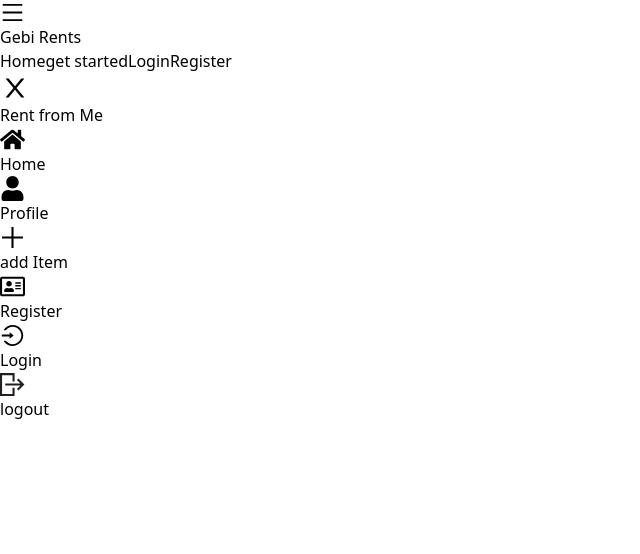
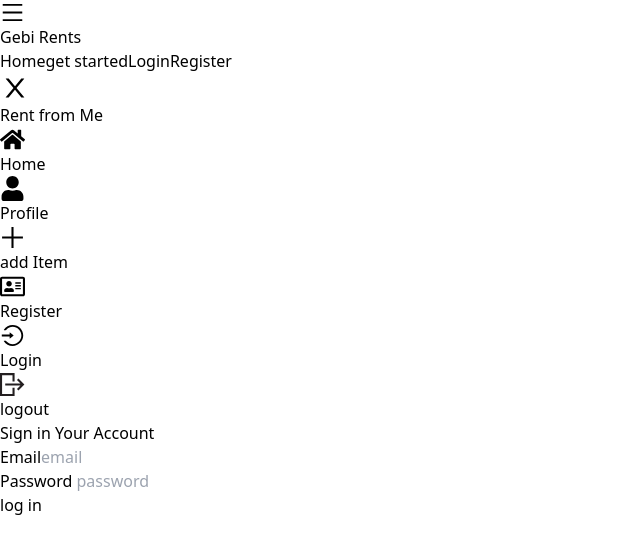
Before and after one commit to Rent-From-Mee/rent-from-me, a React (Vite) app in the folder Rent-From-Me-App/: page /login in a window 1280 px wide. Shown: the top 554 px of the page, without its empty margins (0-640 px from the left). Built offline with nearby package versions, Linux system fonts and the light colour scheme; no server answers.

Commit message:
I added  react-toastfy message notification and owner login

```diff
--- a/Rent-From-Me-App/package.json
+++ b/Rent-From-Me-App/package.json
@@ -12,11 +12,13 @@
   "dependencies": {
     "@reduxjs/toolkit": "^1.9.5",
     "formik": "^2.4.2",
+    "js-cookie": "^3.0.5",
     "react": "^18.2.0",
     "react-dom": "^18.2.0",
     "react-icons": "^4.10.1",
     "react-redux": "^8.1.1",
     "react-router-dom": "^6.14.1",
+    "react-toastify": "^9.1.3",
     "yup": "^1.2.0"
   },
   "devDependencies": {
--- a/Rent-From-Me-App/src/App.jsx
+++ b/Rent-From-Me-App/src/App.jsx
@@ -2,35 +2,34 @@ import { Route,Routes,useLocation } from "react-router-dom"
 import NavBar from "./Components/NavBar/NavBar"
 import OwnerRegistration from "./Forms/OwnerRegistration"
 import Hero, {} from './Components/NavBar/Hero'
+import Login from './Forms/Login'
+import {ToastContainer,toast} from 'react-toastify'
+
+import 'react-toastify/dist/ReactToastify.css';
 
 
-
+// toast.configure()
 function App() {
   const location  = useLocation()
 
 
   return (
     <>
-    {/* <NavBar/> */}
-    {/* <OwnerRegistration /> */}
     {location.pathname === '/' ?(
       <>
       <NavBar/>
       <Hero/>
-      {/* <Hero/> */}
-
-
       </>
-
       ):(<>
           <NavBar/>
         <Routes>
-
-        <Route path='/'element={<NavBar/>}></Route>
-        <Route path='/register'element={<OwnerRegistration/>}></Route>
+             <Route path='/'element={<NavBar/>}></Route>
+             <Route path='/register'element={<OwnerRegistration/>}></Route>
+             <Route path='/login'element={<Login/>}></Route>
         </Routes>
       </>
         )}
+    <ToastContainer/>
     </>
   )
 }
--- a/Rent-From-Me-App/src/Forms/Login.jsx
+++ b/Rent-From-Me-App/src/Forms/Login.jsx
@@ -1,8 +1,41 @@
+import {Form,Field ,ErrorMessage, Formik} from 'formik'
+import*  as Yup from 'yup'
+import { useEffect } from 'react'
+import {useOwnerLoginMutation,useFetchUserQuery} from '../Store/Api/Auth'
+
 function Login(){
+    const [ownerLogin,{error = {},isSuccess}]  = useOwnerLoginMutation()
+    const {data:users = {} } = useFetchUserQuery()
+    const initialValues ={
+        email: '',
+        password:''
+
+    }
+    const validationSchema = Yup.object({
+        email:Yup.string().required("Email is Required"),
+        password: Yup.string().required("Password is Required")
+
+    })
+    const handleSubmit = (values,{resetForm})=>{
+     ownerLogin({
+        email:values.email,
+        password:values.password
+     })
+     resetForm()
+
+    }
+
+
     return(
         <div className="block bg-white flex justify-center items-center mt-8 max-w-md mx-auto md:w-3/4 lg:w-1/2">
+           <Formik
+           initialValues={initialValues }
+           validationSchema = {validationSchema}
+           onSubmit = {handleSubmit}
 
-            <form className="bg-white p-10 shadow-lg rounded-sm">
+           >
+
+            <Form className="bg-white p-10 shadow-lg rounded-sm">
 
                 <div className="mb-3">
                 <h3 className=" text-2xl mb-4 font-medium text-gray-900 dark:text-gray-900 ">Sign in Your Account </h3>
@@ -10,16 +43,19 @@ function Login(){
 
                 <div className="mb-3">
                     <label className="block mb-4 text-sm font-medium md:text-xl text-gray-700 dark:text-white">Email</label>
-                    <input type="text" id="email" placeholder="email" className="bg-gray-100 border border-gray-400 text-gray-900 shadow-sm text-md focus:outline-blue-500 block w-96 p-3"></input>
+                    <Field type="text" id="email"name = 'email' placeholder="email" className="bg-gray-100 border border-gray-400 text-gray-900 shadow-sm text-md focus:outline-blue-500 block w-96 p-3"></Field>
+                    <ErrorMessage name="email" component="div" className="text-red-500 " />
                 </div>
 
                 <div className="mb-3">
                     <label className="block mb-4 text-sm font-medium md:text-xl text-gray-700 dark:text-white">Password </label>
-                    <input type="password" id="password" placeholder="password" className="shadow-sm bg-gray-100 border border-gray-400 text-gray-900 text-md focus:outline-blue-500 block w-96 p-3"></input>
+                    <Field type="password" name = 'password' id="password" placeholder="password" className="shadow-sm bg-gray-100 border border-gray-400 text-gray-900 text-md focus:outline-blue-500 block w-96 p-3"></Field>
+                    <ErrorMessage name="password" component="div" className="text-red-500" />
                 </div>
 
                     <button type="submit" className="text-white bg-blue-500 hover:bg-blue-800 focus:ring-4 focus:outline-none focus:ring-blue-300 font-medium rounded-sm text-sm w-96 px-5 py-3 text-center dark:bg-blue-600 dark:hover:bg-blue-800 dark:focus:ring-blue-900">log in</button>
-            </form>
+            </Form>
+           </Formik>
         </div>
     )
 }
--- a/Rent-From-Me-App/src/Forms/OwnerRegistration.jsx
+++ b/Rent-From-Me-App/src/Forms/OwnerRegistration.jsx
@@ -1,9 +1,16 @@
 import {Formik , Form,Field,ErrorMessage} from 'formik'
 import { useEffect } from 'react';
+import { useNavigate } from 'react-router-dom';
+import { toast } from 'react-toastify';
 import * as Yup from 'yup';
 import {useOwnerRegistrationMutation} from '../Store/Api/Auth'
+
 function OwnerRegistration() {
   const [OwnerRegistration,{isSuccess,error = {}}]  = useOwnerRegistrationMutation()
+  const navigate = useNavigate()
+function message(){
+  toast.success("Owner Registration Success ",{position:toast.POSITION.TOP_CENTER,autoClose:2000})
+}
   const initialValues = {
     first_name: '',
     last_name :'',
@@ -24,6 +31,9 @@ const handleSubmit  = (values)=>{
     last_name:values.last_name,
     email: values.email,
     password: values.password
+  }).then(()=>{
+   message()
+    navigate("/login")
   })
   console.log(error)
 
--- a/Rent-From-Me-App/src/Store/Api/Auth.js
+++ b/Rent-From-Me-App/src/Store/Api/Auth.js
@@ -1,6 +1,10 @@
 import {createApi,fetchBaseQuery} from '@reduxjs/toolkit/query/react'
+import Cookies from 'js-cookie'
 const BASE_URL  =  "https://rent-from-me-f11e9aa3a1c2.herokuapp.com"
-export  const Auth = createApi({
+        const setToken = (token)=>{
+        Cookies.set("token",token,{expires:1})
+        }
+  const Auth = createApi({
     reducerPath:"Auth",
     baseQuery:fetchBaseQuery({
         baseUrl :BASE_URL
@@ -8,16 +12,46 @@ export  const Auth = createApi({
     endpoints:(builder)=>({
         ownerRegistration:builder.mutation({
             query:(newOwnser)=>({
-                    url:"api/owner/register",
+                    url:"/api/owner/register",
                     method:"POST",
                     body:newOwnser
             }),
         }),
+        ownerLogin:builder.mutation({
+            query:(user)=>({
+                url:"/api/owner/login",
+                method:"POST",
+                body:user
+            }),
+            onQueryStarted:async(args,{queryFulfilled})=>{
+                try{
+                const result  =  await queryFulfilled
+                console.log(result)
+                setToken(result.data.token)
+                }catch(err){
+                    console.log(err)
+
+                }
+            }
+        }),
+        fetchUser:builder.query({
+            query:()=>({
+
+                url:'/api/owner/profile/',
+                method:'GET',
+
+            })
+
+        })
+
 
 
     })
 })
 
 export const {
-    useOwnerRegistrationMutation
+    useOwnerRegistrationMutation,
+    useOwnerLoginMutation,
+    useFetchUserQuery
 } = Auth
+export default Auth
--- a/Rent-From-Me-App/src/Store/index.js
+++ b/Rent-From-Me-App/src/Store/index.js
@@ -1,5 +1,5 @@
 import {configureStore} from '@reduxjs/toolkit/dist'
-import {Auth} from './Api/Auth'
+import Auth from './Api/Auth'
 import { setupListeners } from '@reduxjs/toolkit/dist/query';
 const Store  = configureStore({
     reducer :{
```
Also changed, not shown: 1 other file (tests, documents, lock files or other folders).
